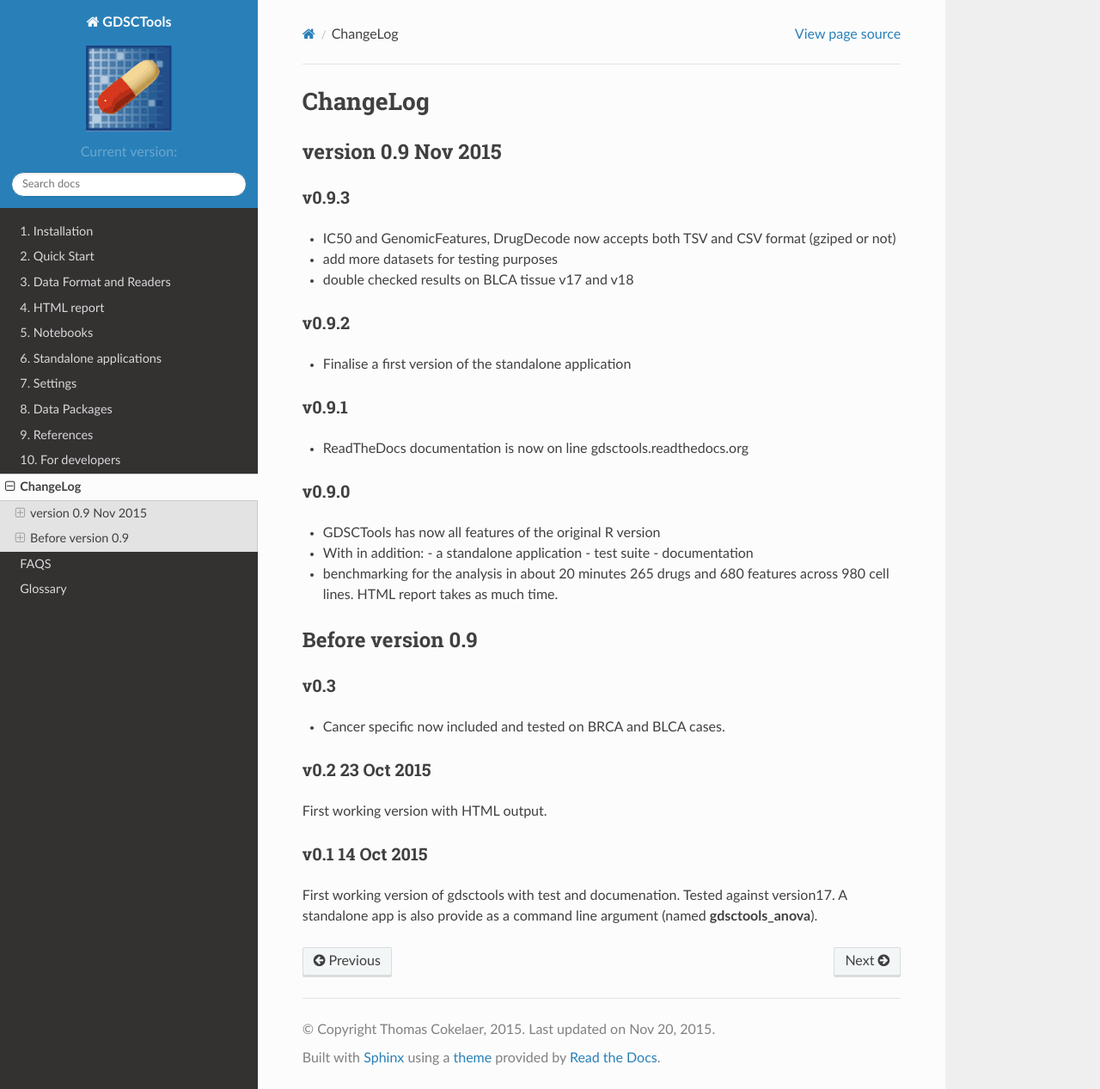
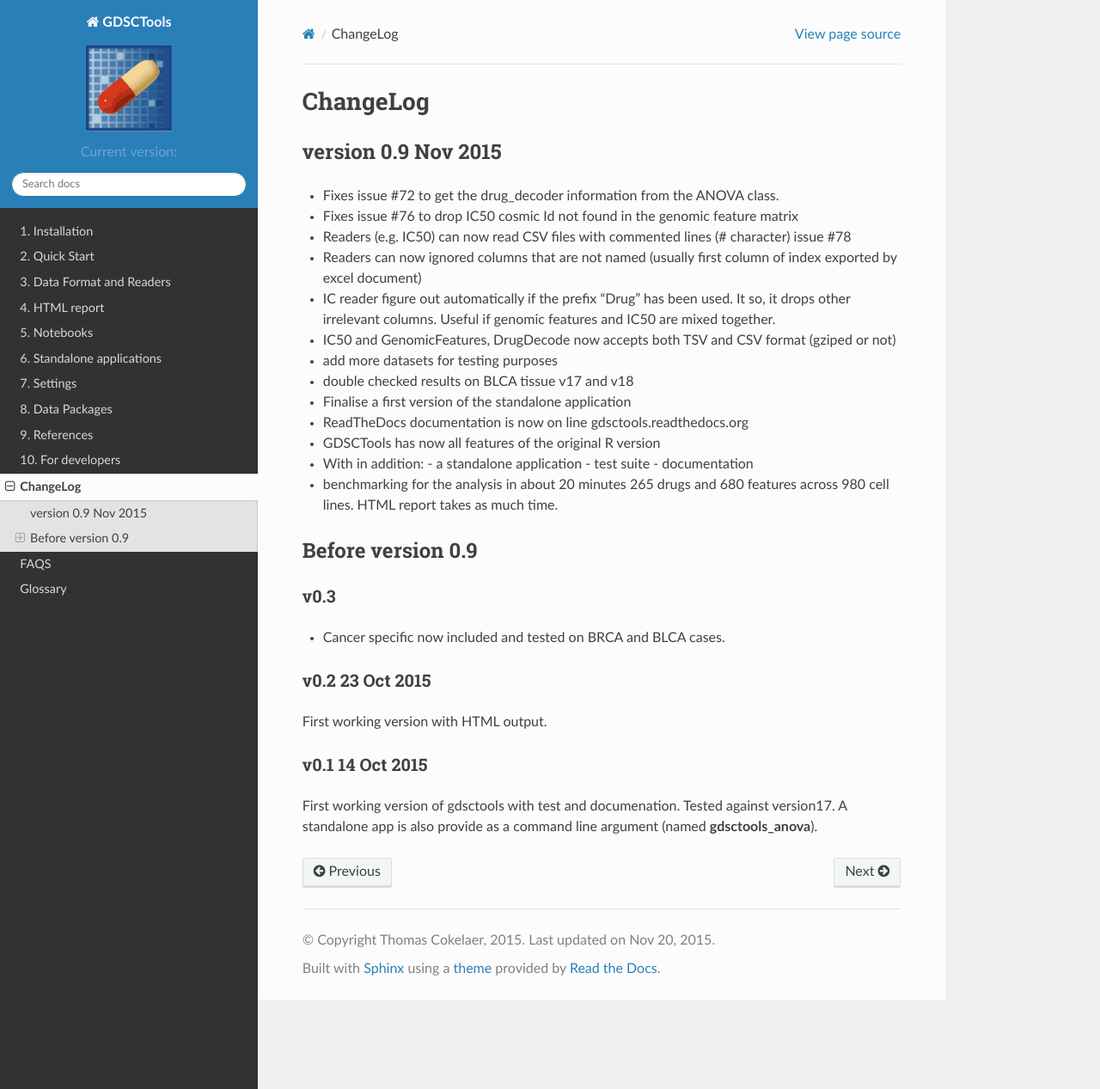
Before and after one commit to CancerRxGene/gdsctools, a Sphinx documentation site: the page built from doc/source/ChangeLog.rst, in a window 1280 px wide and 1267 px high. Shown: the whole window at 86% size. Built offline with Sphinx 7.4.7 and the Read the Docs theme 2.0.0, drawn with Linux system fonts in a browser that asks for light colours; formulas are drawn with MathJax 3; the version number could not be read and is left out.

Commit message:
update doc and version.

```diff
--- a/doc/source/ChangeLog.rst
+++ b/doc/source/ChangeLog.rst
@@ -1,27 +1,27 @@
 ChangeLog
 ==============
 
+
+
 version 0.9 Nov 2015
 --------------------------
-v0.9.3
-~~~~~~~~~~~
+
+- Fixes issue #72 to get the drug_decoder information from the ANOVA class.
+- Fixes issue #76  to drop IC50 cosmic Id not found in the genomic feature
+  matrix
+- Readers (e.g. IC50) can now read CSV files with commented lines (# character)
+  issue #78
+- Readers can now ignored columns that are not named (usually first column of
+  index exported by excel document)
+- IC reader figure out automatically if the prefix "Drug" has been used. It so,
+  it drops other irrelevant columns. Useful if genomic features and IC50 are
+  mixed together.
 - IC50 and GenomicFeatures, DrugDecode now accepts both TSV and CSV format
   (gziped or not)
 - add more datasets for testing purposes
 - double checked results on BLCA tissue v17 and v18
-
-v0.9.2
-~~~~~~~~~~~~~~~~
 - Finalise a first version of the standalone application
-
-v0.9.1
-~~~~~~~~~
-
 - ReadTheDocs documentation is now on line gdsctools.readthedocs.org
-
-v0.9.0
-~~~~~~~~~~~~~
-
 - GDSCTools has now all features of the original R version
 - With in addition:
   - a standalone application
```
